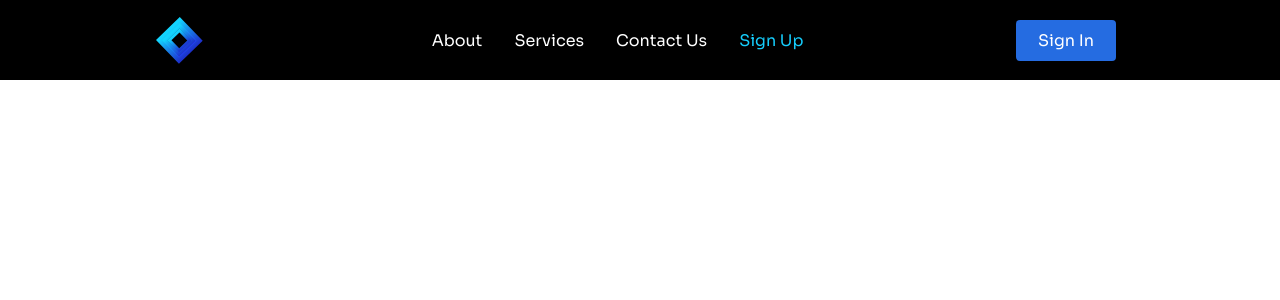
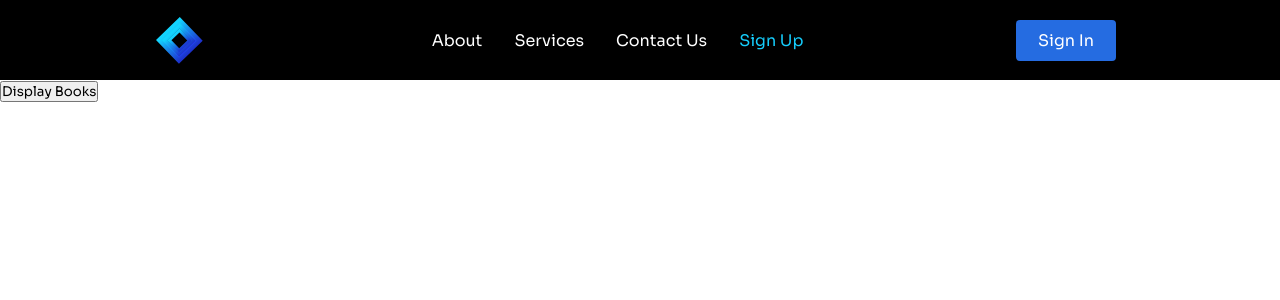
Before and after one commit to KonstanTinoVino/BookSite, a React (Create React App) app in the folder frontend/: page /sign-up in a window 1280 px wide. Shown: the top 300 px of the page. Built offline with nearby package versions, Linux system fonts and the light colour scheme.

Commit message:
Added books

```diff
--- a/frontend/src/App.js
+++ b/frontend/src/App.js
@@ -7,11 +7,12 @@ import About from './pages/about';
 import Services from './pages/services';
 import Contact from './pages/contact';
 import SignUp from './pages/signup';
+import ButtonDisplayBooks from "./components/bookDisplay/ButtonDisplayBooks";
 
 function App() {
   return (
     <Router>
-      <Navbar />
+      <Navbar/>
       <Routes>
         <Route path='/' exact component={Home} />
         <Route path='/about' component={About} />
@@ -19,7 +20,9 @@ function App() {
         <Route path='/contact-us' component={Contact} />
         <Route path='/sign-up' component={SignUp} />
       </Routes>
+        <ButtonDisplayBooks/>
     </Router>
+
   );
 }
 
--- /dev/null
+++ b/frontend/src/components/bookDisplay/Book.js
@@ -0,0 +1,15 @@
+import React, {Component} from 'react';
+import './Styles.css'
+
+class Book extends Component {
+
+    render(props) {
+        return (
+            <div>
+                <li className='book'>{this.props.book.title}, {this.props.book.author}</li>
+            </div>
+        );
+    }
+}
+
+export default Book;
--- /dev/null
+++ b/frontend/src/components/bookDisplay/ButtonDisplayBooks.js
@@ -0,0 +1,40 @@
+import React, {Component} from 'react';
+import DisplayList from "./DisplayList";
+
+class ButtonDisplayBooks extends Component {
+    constructor() {
+        super();
+        this.state = {
+            display: false,
+            buttonText: 'Display Books'
+        }
+        this.renderBooks = this.renderBooks.bind(this)
+    }
+
+    render() {
+        return (
+            <div>
+                <button onClick={this.renderBooks}>{this.state.buttonText}</button>
+                {this.state.display ?
+                    <DisplayList />  :
+                    null
+                }
+            </div>
+        );
+    }
+
+    renderBooks() {
+        if (this.state.display)
+            this.setState(prevState =>({
+                buttonText: 'Display Books',
+                display: false
+            }), () => console.log('HideBooks'))
+        else
+            this.setState(prevState =>({
+                buttonText: 'Hide Books',
+                display: true
+            }),() => console.log('GetBooks'))
+    }
+}
+
+export default ButtonDisplayBooks;
--- /dev/null
+++ b/frontend/src/components/bookDisplay/DisplayList.js
@@ -0,0 +1,43 @@
+import React, {Component} from 'react';
+import Book from "./Book";
+
+class DisplayList extends Component {
+
+    constructor() {
+        super();
+    }
+
+
+    render() {
+
+        let books = [
+            {
+                title: 'The Grapes of Wrath',
+                id: 1,
+                author: 'John Steinbeck'
+            },
+            {
+                title: 'Richard III',
+                id: 2,
+                author: 'William Shakespeare'
+            },
+            {
+                title: 'Tom Sawyer',
+                id: 3,
+                author: 'Mark Twain'
+            }
+        ];
+
+        const bookList = books.map(book =><Book key={book.id} book={book}/>)
+
+        return (
+            <div>
+                <ul>
+                {bookList}
+                </ul>
+            </div>
+        );
+    }
+}
+
+export default DisplayList;
--- /dev/null
+++ b/frontend/src/components/bookDisplay/Styles.css
@@ -0,0 +1,4 @@
+
+.book{
+    text-align: start;
+}
```
